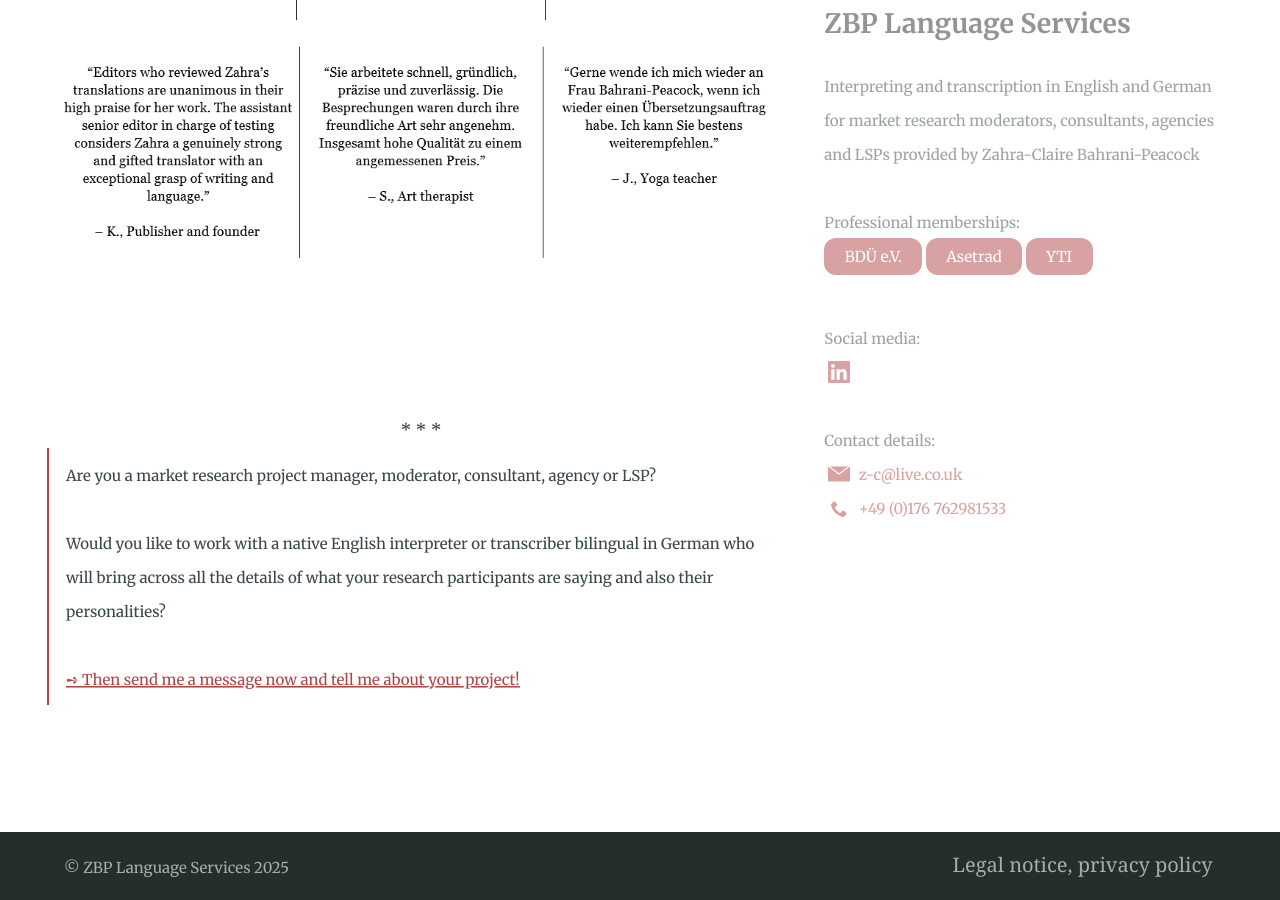
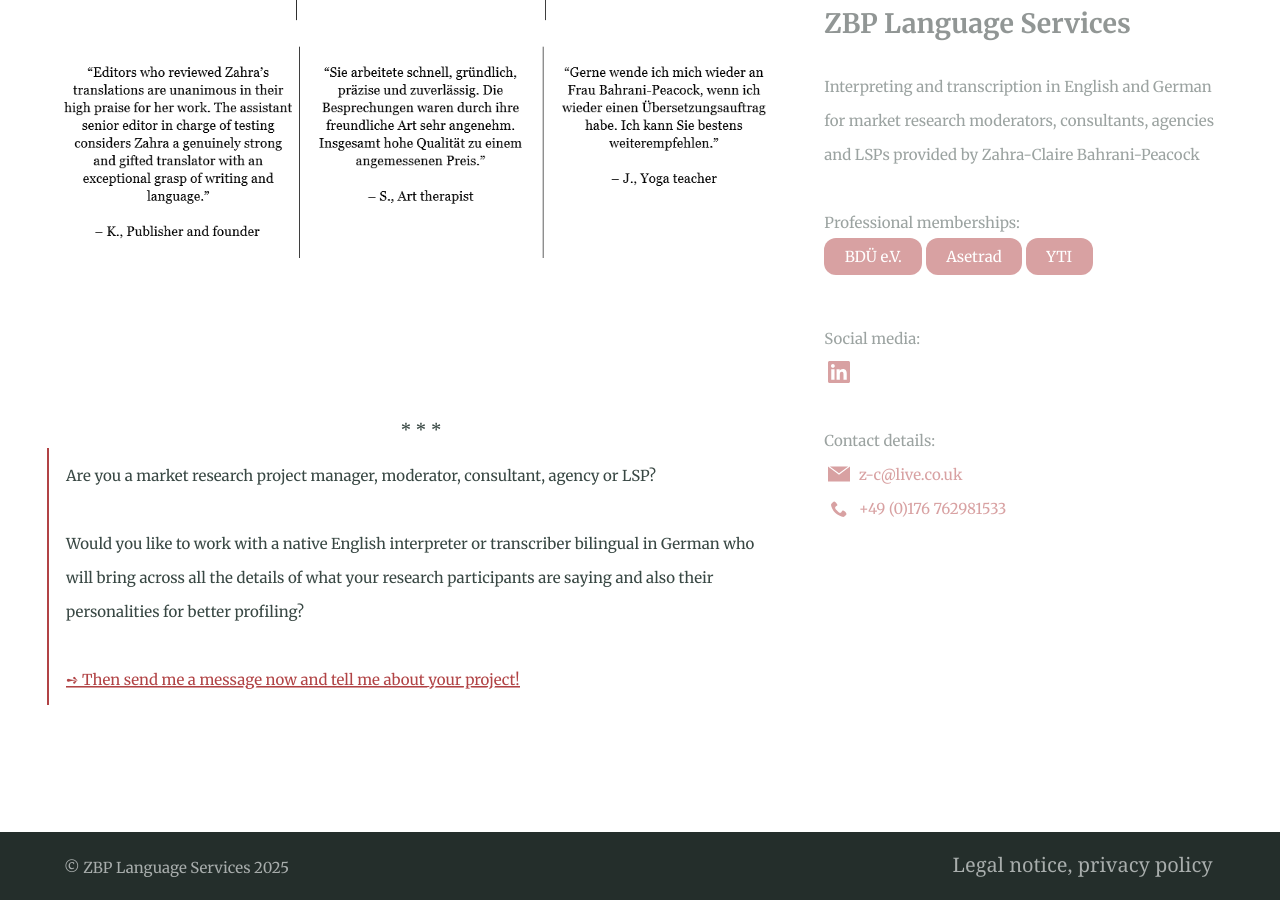
Before and after one commit to Website-2/zbp-language-services.github.io, a Jekyll site: the page built from services.md, in a window 1280 px wide and 900 px high, scrolled down 2354 px. Built offline with Jekyll 4.4.1, drawn with Linux system fonts in a browser that asks for light colours.

Commit message:
Text update

```diff
--- a/services.md
+++ b/services.md
@@ -36,6 +36,6 @@
 {% include figure.html image="/assets/Testimonials_services 3.png" position="center" %}
 <br><br><br>
 <center>* * *</center>
-><small>Are you a market research project manager, moderator, consultant, agency or LSP?<br><br>Would you like to work with a native English interpreter or transcriber bilingual in German who will bring across all the details of what your research participants are saying and also their personalities?<br><br>[➺ Then send me a message now and tell me about your project!](/contact/)</small>
+><small>Are you a market research project manager, moderator, consultant, agency or LSP?<br><br>Would you like to work with a native English interpreter or transcriber bilingual in German who will bring across all the details of what your research participants are saying and also their personalities for better profiling?<br><br>[➺ Then send me a message now and tell me about your project!](/contact/)</small>
 
 <br>
```
Also changed, not shown: about.md (+1 -1 lines).
